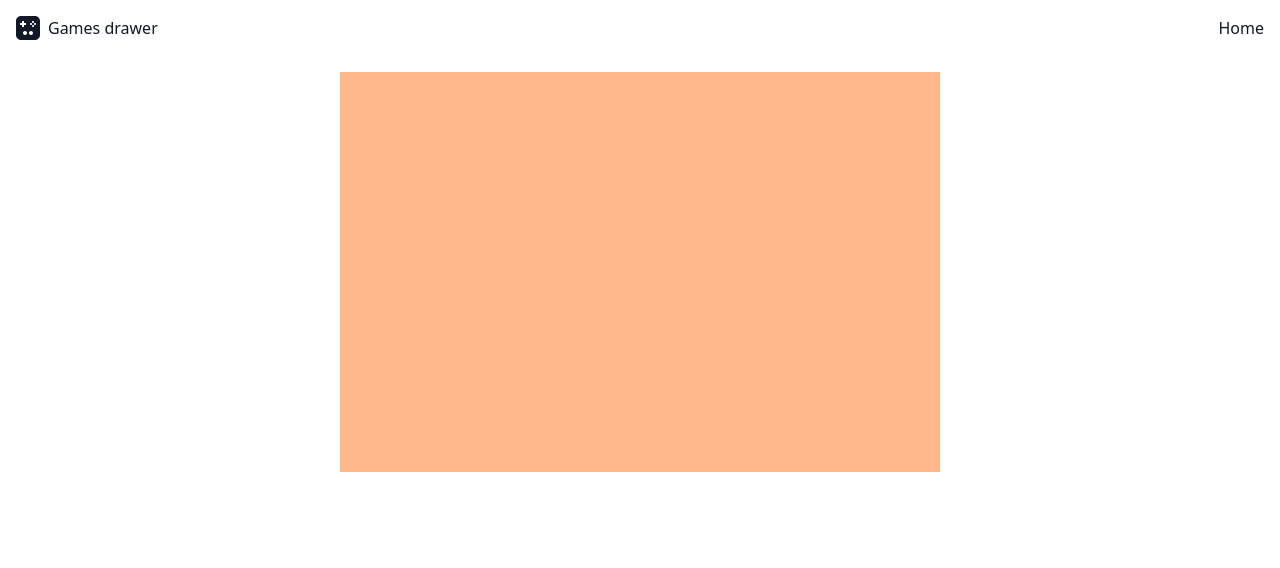
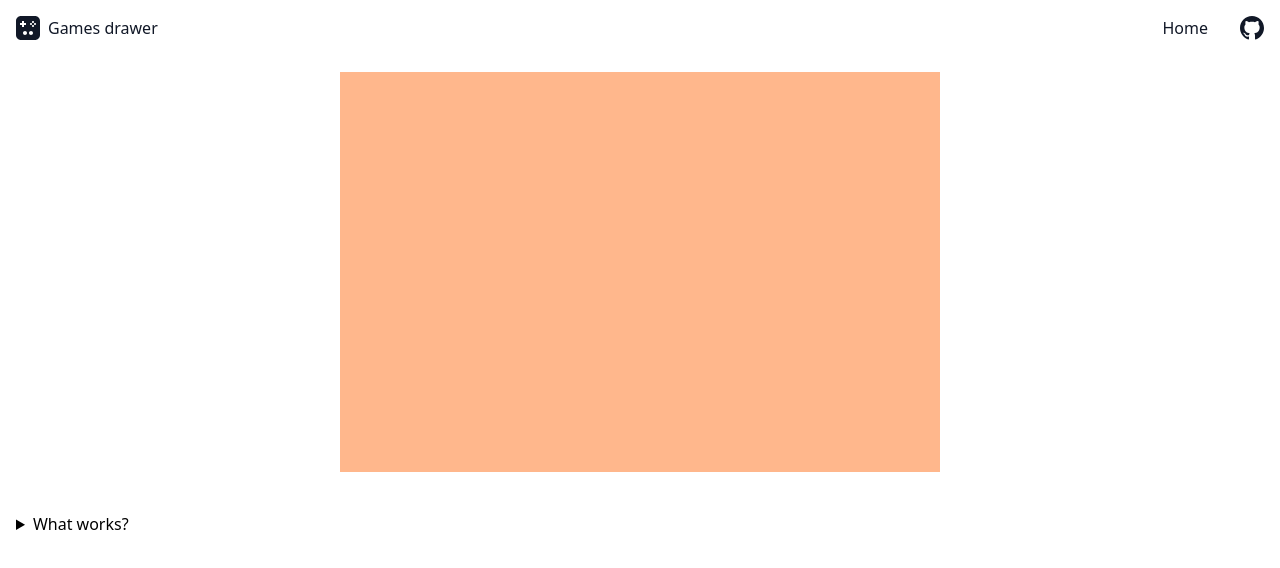
Before and after one commit to Deykun/games-drawer, a React (Vite) app: page /games-drawer/rover in a window 1280 px wide. Shown: the top 568 px of the page. Built offline with nearby package versions, Linux system fonts and the light colour scheme.

Commit message:
Description better linkins

```diff
--- a/src/app/Header.tsx
+++ b/src/app/Header.tsx
@@ -18,7 +18,12 @@
         <div className="hidden w-full md:block md:w-auto" id="navbar-default">
           <ul className="font-medium flex flex-col p-4 md:p-0 mt-4 border border-gray-100 rounded-lg bg-gray-50 md:flex-row md:space-x-8 rtl:space-x-reverse md:mt-0 md:border-0 md:bg-white dark:bg-gray-800 md:dark:bg-gray-900 dark:border-gray-700">
             <li>
-              <Link to="/" className="block py-2 px-3 text-gray-900 rounded hover:bg-gray-100 md:hover:bg-transparent md:border-0 md:hover:text-blue-700 md:p-0 dark:text-white md:dark:hover:text-blue-500 dark:hover:bg-gray-700 dark:hover:text-white md:dark:hover:bg-transparent">Home</Link>
+              <Link to="/games-drawer/" className="block py-2 px-3 text-gray-900 rounded hover:bg-gray-100 md:hover:bg-transparent md:border-0 md:hover:text-blue-700 md:p-0 dark:text-white md:dark:hover:text-blue-500 dark:hover:bg-gray-700 dark:hover:text-white md:dark:hover:bg-transparent">Home</Link>
+            </li>
+            <li>
+              <a href="https://github.com/Deykun/games-drawer" target="_blank" className="block py-2 px-3 text-gray-900 rounded hover:bg-gray-100 md:hover:bg-transparent md:border-0 md:hover:text-blue-700 md:p-0 dark:text-white md:dark:hover:text-blue-500 dark:hover:bg-gray-700 dark:hover:text-white md:dark:hover:bg-transparent">
+                <svg xmlns="http://www.w3.org/2000/svg" width="24" height="24" className="fill-current" viewBox="0 0 24 24"><path d="M12 0c-6.626 0-12 5.373-12 12 0 5.302 3.438 9.8 8.207 11.387.599.111.793-.261.793-.577v-2.234c-3.338.726-4.033-1.416-4.033-1.416-.546-1.387-1.333-1.756-1.333-1.756-1.089-.745.083-.729.083-.729 1.205.084 1.839 1.237 1.839 1.237 1.07 1.834 2.807 1.304 3.492.997.107-.775.418-1.305.762-1.604-2.665-.305-5.467-1.334-5.467-5.931 0-1.311.469-2.381 1.236-3.221-.124-.303-.535-1.524.117-3.176 0 0 1.008-.322 3.301 1.23.957-.266 1.983-.399 3.003-.404 1.02.005 2.047.138 3.006.404 2.291-1.552 3.297-1.23 3.297-1.23.653 1.653.242 2.874.118 3.176.77.84 1.235 1.911 1.235 3.221 0 4.609-2.807 5.624-5.479 5.921.43.372.823 1.102.823 2.222v3.293c0 .319.192.694.801.576 4.765-1.589 8.199-6.086 8.199-11.386 0-6.627-5.373-12-12-12z"/></svg>
+              </a>
             </li>
           </ul>
         </div>
--- a/src/pages/01-rover/Rover01.tsx
+++ b/src/pages/01-rover/Rover01.tsx
@@ -6,6 +6,16 @@
   return (
       <>
         <Canvas runGame={runGame} height={400} width={600} className="bg-[#ffb78c] mx-auto" />
+
+        <details className="mt-10">
+          <summary>What works?</summary>
+          <ul className="list-disc ml-10">
+            <li>Isometric movement.</li>
+            <li>Swapping image to match direction.</li>
+            <li>Collision detection.</li>
+            <li>The acceleration of the rover.</li>
+          </ul>
+        </details>
       </>
   );
 };
--- a/src/pages/01-rover/objects/player.ts
+++ b/src/pages/01-rover/objects/player.ts
@@ -75,7 +75,7 @@
       }
 
       this.y -= this.currentSpeed;
-      this.x -= this.currentSpeed;
+      this.x -= this.currentSpeed * 1.5;
       this.direction = 'y'
     }
 
@@ -85,7 +85,7 @@
       }
 
       this.y += this.currentSpeed;
-      this.x += this.currentSpeed;
+      this.x += this.currentSpeed  * 1.5;
       this.direction = 'y'
     }
 
@@ -97,7 +97,7 @@
         }
 
         this.y += this.currentSpeed;
-        this.x -= this.currentSpeed;
+        this.x -= this.currentSpeed  * 1.5;
         this.direction = 'x'
       }
 
@@ -107,7 +107,7 @@
         }
 
         this.y -= this.currentSpeed;
-        this.x += this.currentSpeed;
+        this.x += this.currentSpeed * 1.5;
         this.direction = 'x'
       }
     }
```
